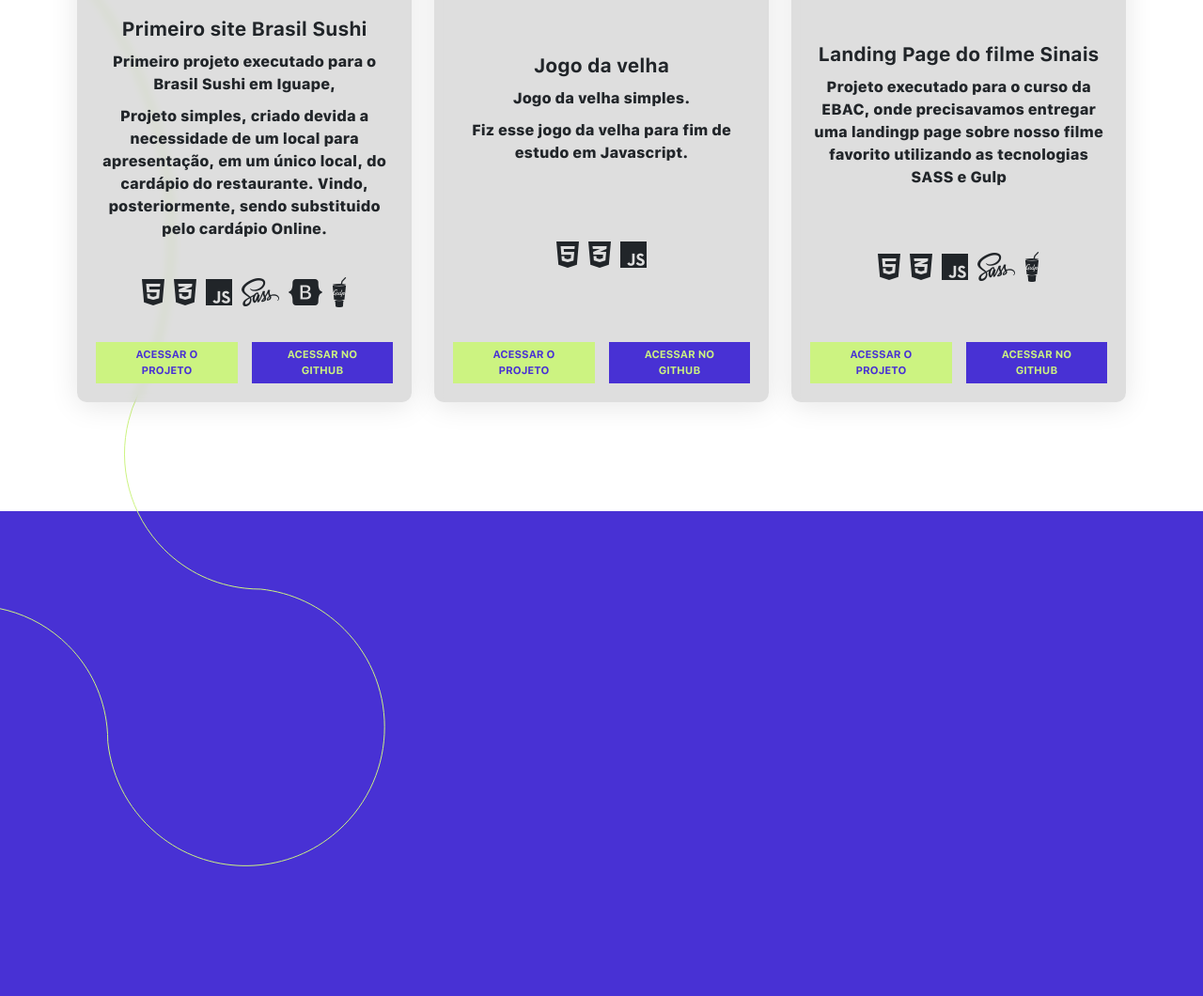
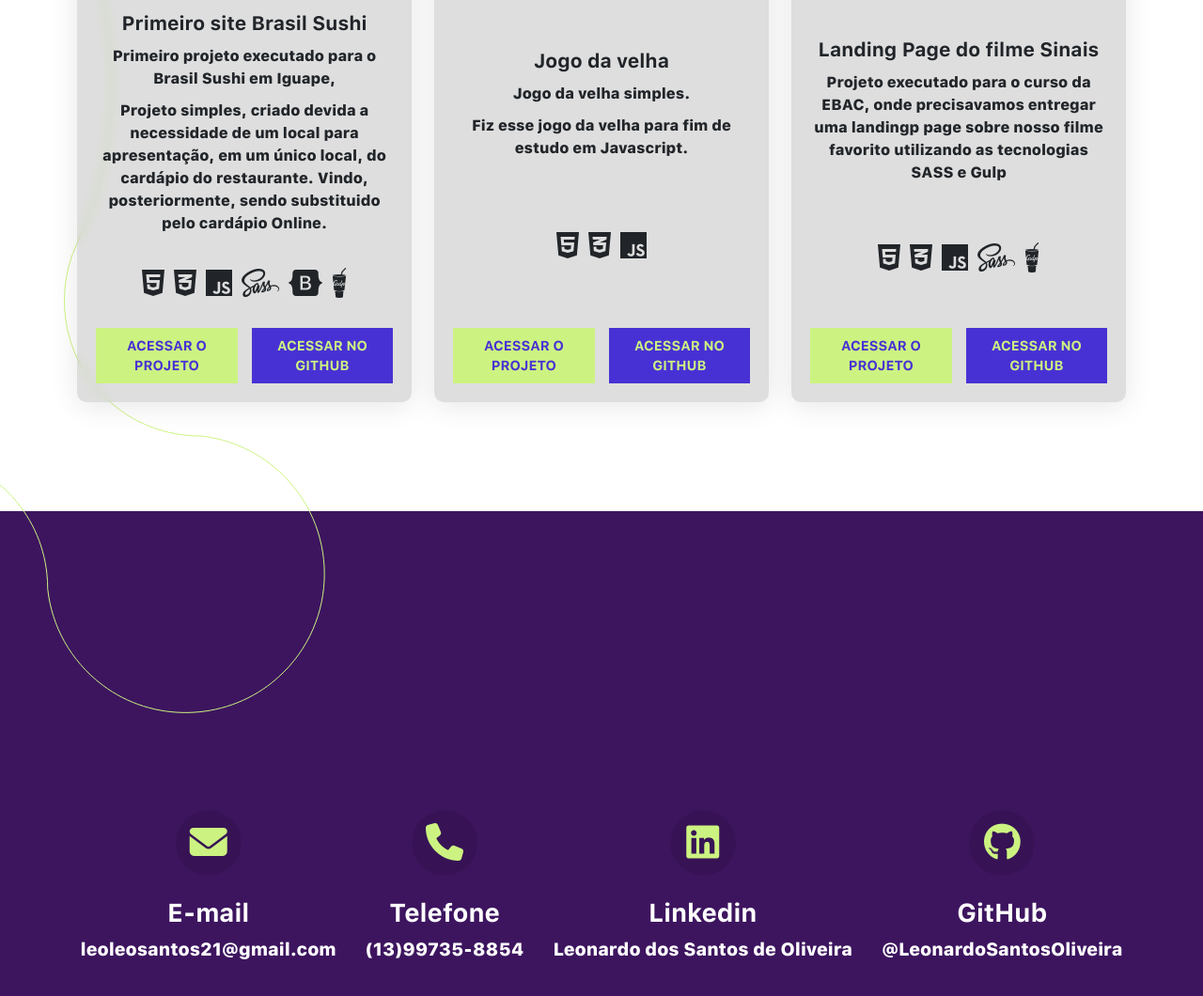
Before and after one commit to LeonardoSantosOliveira/PortFolio, a website: page index.html in a window 1280 px wide. Shown: the part 3323-4383 px from the top of the page at 94% size. Drawn offline with nearby package versions, Linux system fonts and the light colour scheme; files that its build step writes are made by us from their sources.

Commit message:
criei section contato

```diff
--- a/index.html
+++ b/index.html
@@ -336,7 +336,58 @@
             <div class="row">
                 <div class="col-12">
                     <div class="contatos">
-
+                        <div class="contato">
+                            <a href="#" class="contato-link">
+                                <div class="contato-link-icone-bg">
+                                    <span class="contato-link-icone"><i class="fa-solid fa-envelope"></i></span>
+                                </div>
+                                <span class="contato-link-title">
+                                    E-mail
+                                </span>
+                                <span class="contato-link-texto">
+                                    leoleosantos21@gmail.com
+                                </span>
+                            </a>
+                        </div>
+                        <div class="contato">
+                            <a href="#" class="contato-link">
+                                <div class="contato-link-icone-bg">
+                                    <span class="contato-link-icone"><i class="fa-solid fa-phone"></i></span>
+                                </div>
+                                <span class="contato-link-title">
+                                    Telefone
+                                </span>
+                                <span class="contato-link-texto">
+                                    (13)99735-8854
+                                </span>
+                            </a>
+                        </div>
+                        <div class="contato">
+                            <a href="#" class="contato-link">
+                                <div class="contato-link-icone-bg">
+                                    <span class="contato-link-icone"><i class="fa-brands fa-linkedin"></i></span>
+                                </div>
+                                <span class="contato-link-title">
+                                    Linkedin
+                                </span>
+                                <span class="contato-link-texto">
+                                    Leonardo dos Santos de Oliveira
+                                </span>
+                            </a>
+                        </div>
+                        <div class="contato">
+                            <a href="#" class="contato-link">
+                                <div class="contato-link-icone-bg">
+                                    <span class="contato-link-icone"><i class="fa-brands fa-github"></i></span>
+                                </div>
+                                <span class="contato-link-title">
+                                    GitHub
+                                </span>
+                                <span class="contato-link-texto">
+                                    @LeonardoSantosOliveira
+                                </span>
+                            </a>
+                        </div>
                     </div>
                 </div>
             </div>
--- a/src/styles/base/base.scss
+++ b/src/styles/base/base.scss
@@ -9,6 +9,10 @@
     scroll-behavior: smooth;
 }
 
+a{
+    text-decoration: none;
+}
+
 .col-12{
     padding: 0 !important;
 }
--- a/src/styles/layout/contatos.scss
+++ b/src/styles/layout/contatos.scss
@@ -2,6 +2,15 @@
 
 #contato{
     height: 100vh;
-    background-color: variables.$blueColor;
+    background-color: variables.$purpleColor;
+    display: flex;
+    align-items: center;
+    justify-content: center;
+
+    .contatos{
+        display: flex;
+        justify-content: space-around;
+        align-items: center;
+    }
 
 }
--- a/src/styles/layout/projetos.scss
+++ b/src/styles/layout/projetos.scss
@@ -105,8 +105,8 @@
 
         &3{
             position: absolute;
-            left: 0%;
-            top: 60%;
+            left: -5%;
+            top: 50%;
 
             img{
                 width: 100%;
--- a/src/styles/modules/buttons.scss
+++ b/src/styles/modules/buttons.scss
@@ -45,7 +45,7 @@
     }
 
     &-sm{
-        font-size: .7em !important;
-        padding: 5px 15px;
+        font-size: .9em !important;
+        padding: 8px 15px;
     }
 }
--- /dev/null
+++ b/src/styles/modules/contato.scss
@@ -0,0 +1,48 @@
+@use 'variables.scss';
+
+.contato{
+    display: flex;
+    flex-direction: column;
+    justify-content: center;
+    align-items: center;
+    text-align: center;
+
+    &-link{
+        color: variables.$greenColor;
+        transition: all ease-in-out .2s;
+        &:hover{
+            transform: scale(1.1);
+        }
+
+        &-icone{
+            font-size: 2.5em;
+
+            &-bg{
+                background-color: rgba(0, 0, 0, 0.100);
+                width: 70px;
+                height: 70px;
+                display: flex;
+                justify-content: center;
+                align-items: center;
+                margin: 0 auto;
+                border-radius: 50%;
+            }
+        }
+
+        &-title{
+            font-size: 1.7em;
+            font-weight: bold;
+            padding: 20px 0 5px;
+            color: #fff;
+        }
+
+        &-texto{
+            font-size: 1.2em;
+            color: #fff;
+        }
+    }
+
+    span{
+        display: block;
+    }
+}
--- a/src/styles/modules/modules.scss
+++ b/src/styles/modules/modules.scss
@@ -3,3 +3,4 @@
 @use 'classes.scss';
 @use 'buttons.scss';
 @use 'texts.scss';
+@use 'contato.scss';
--- a/src/styles/modules/variables.scss
+++ b/src/styles/modules/variables.scss
@@ -3,3 +3,4 @@ $blueColor: #4831D4;
 $purpleColor: #3D155F;
 $darkColor: #202020;
 $whiteColor: #eeeeee;
+$purpleColor: #3D155F;
```
